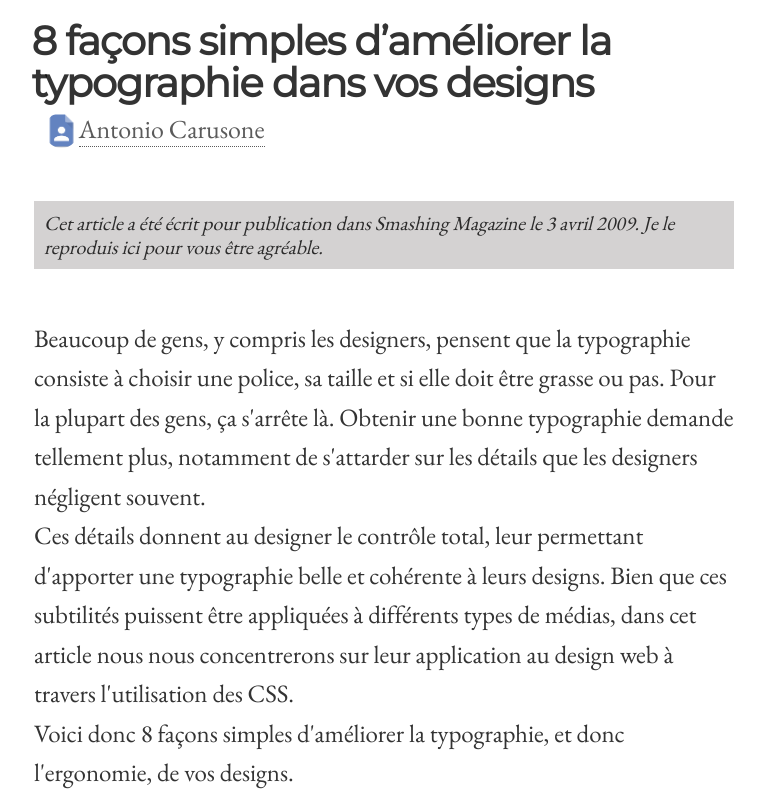
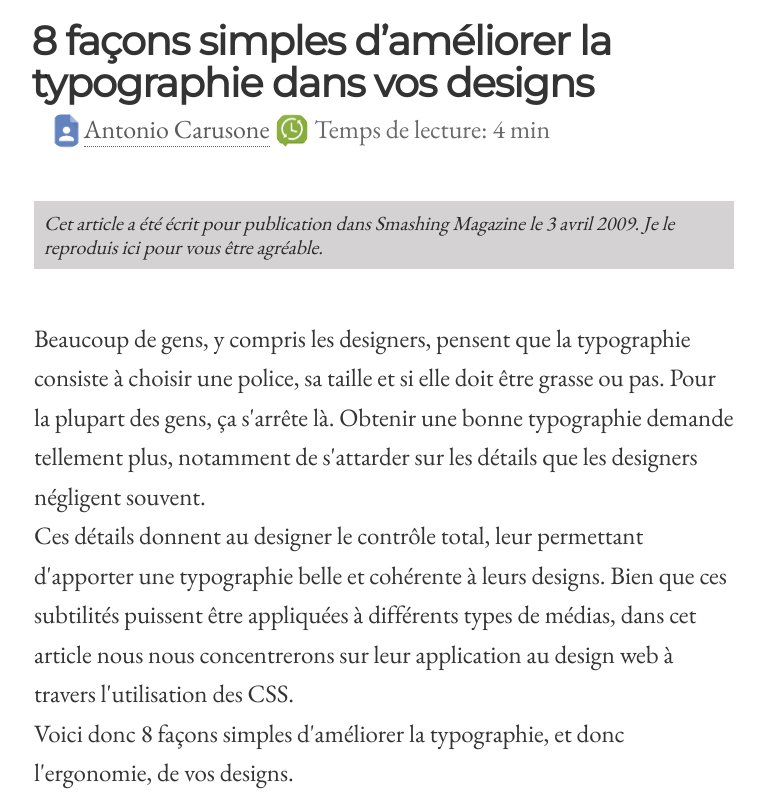
Before and after one commit to ModjoInc/projet-3-progressive-enhancement, a plain HTML site: page medium_like.html in a window 1280 px wide. Shown: the top 800 px of the page, without its empty margins (256-1021 px from the left). Drawn offline with nearby package versions, Linux system fonts and the light colour scheme.

Commit message:
ajout temps lecture

```diff
--- a/css/style2.css
+++ b/css/style2.css
@@ -38,6 +38,7 @@ section {
   width: 5%;
   position: relative;
   top: 10px;
+  margin-left: 5px;
 }
 
 article {
--- a/medium_like.html
+++ b/medium_like.html
@@ -13,7 +13,8 @@
       <section>
 
         <h1>8 façons simples d’améliorer la typographie dans vos designs</h1>
-        <p class="auteur"> <img src="img/auteur.png" alt="auteur"><a href="http://www.aisleone.net/about/" hreflang="en">Antonio Carusone</a></p>
+        <p class="auteur"> <img src="img/auteur.png" alt="auteur"><a href="http://www.aisleone.net/about/" hreflang="en">Antonio Carusone</a><img src="img/clock.png" alt="temps de lecture"> Temps de lecture: 4 min</p>
+
           <q>Cet article a été écrit pour publication dans Smashing Magazine le 3 avril 2009. Je le reproduis ici pour vous être agréable.</q>
 
         <article>
```
Also changed, not shown: img/clock.png (added).
